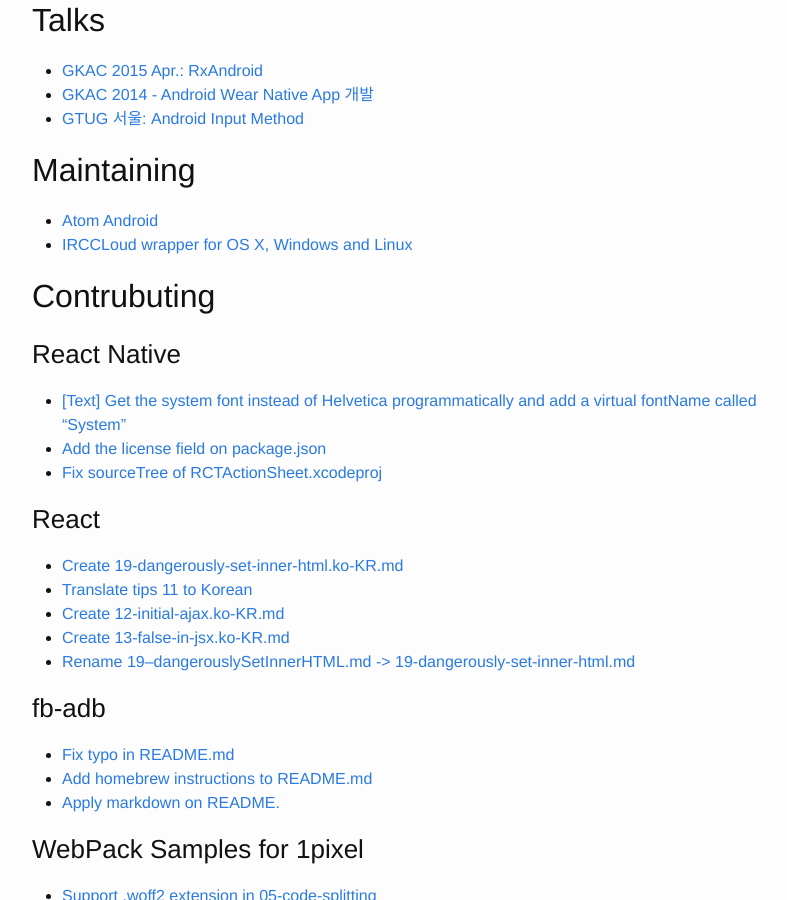
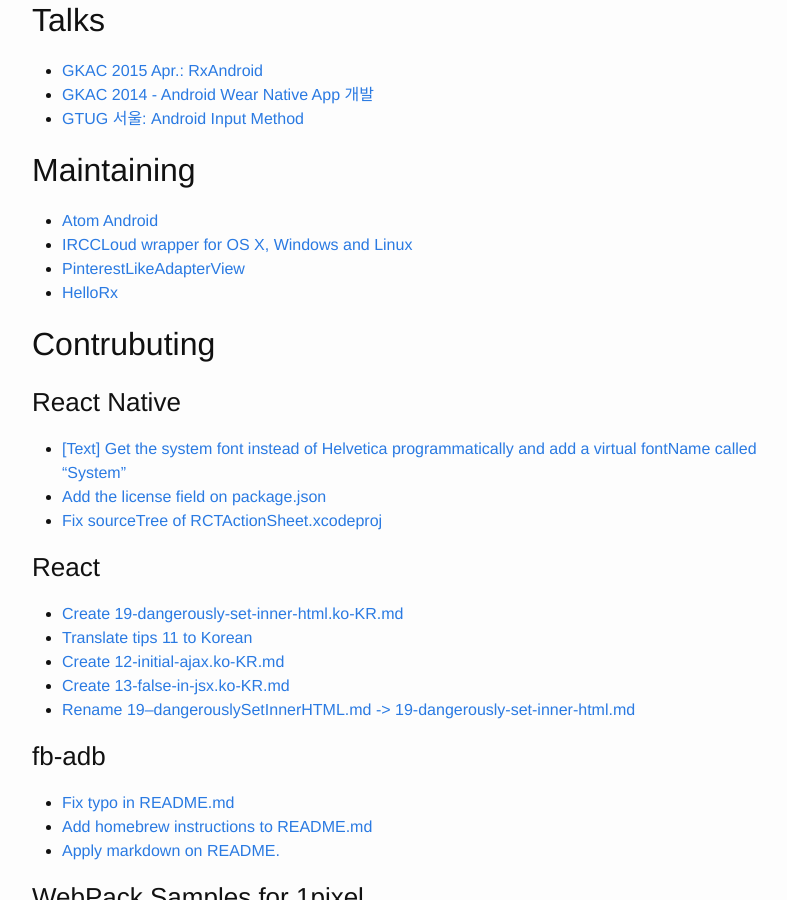
Before and after one commit to dalinaum/dalinaum.github.io, a Jekyll site: the page built from about/index.md, in a window 1280 px wide and 900 px high, scrolled down 1050 px. Shown: the whole window, without its empty margins (238-1025 px from the left). Built offline with Jekyll 4.4.1, drawn with Linux system fonts in a browser that asks for light colours; Markdown is read by kramdown in place of the engine named in the settings.

Commit message:
Add some projects what I maintain.

```diff
--- a/about/index.md
+++ b/about/index.md
@@ -41,6 +41,8 @@
 
 * [Atom Android](https://github.com/dalinaum/atom-android)
 * [IRCCLoud wrapper for OS X, Windows and Linux](https://github.com/dalinaum/IRCCloud)
+* [PinterestLikeAdapterView](https://github.com/GDG-Korea/PinterestLikeAdapterView)
+* [HelloRx](https://github.com/GDG-Korea/HelloRx)
 
 ## Contrubuting
 
```
